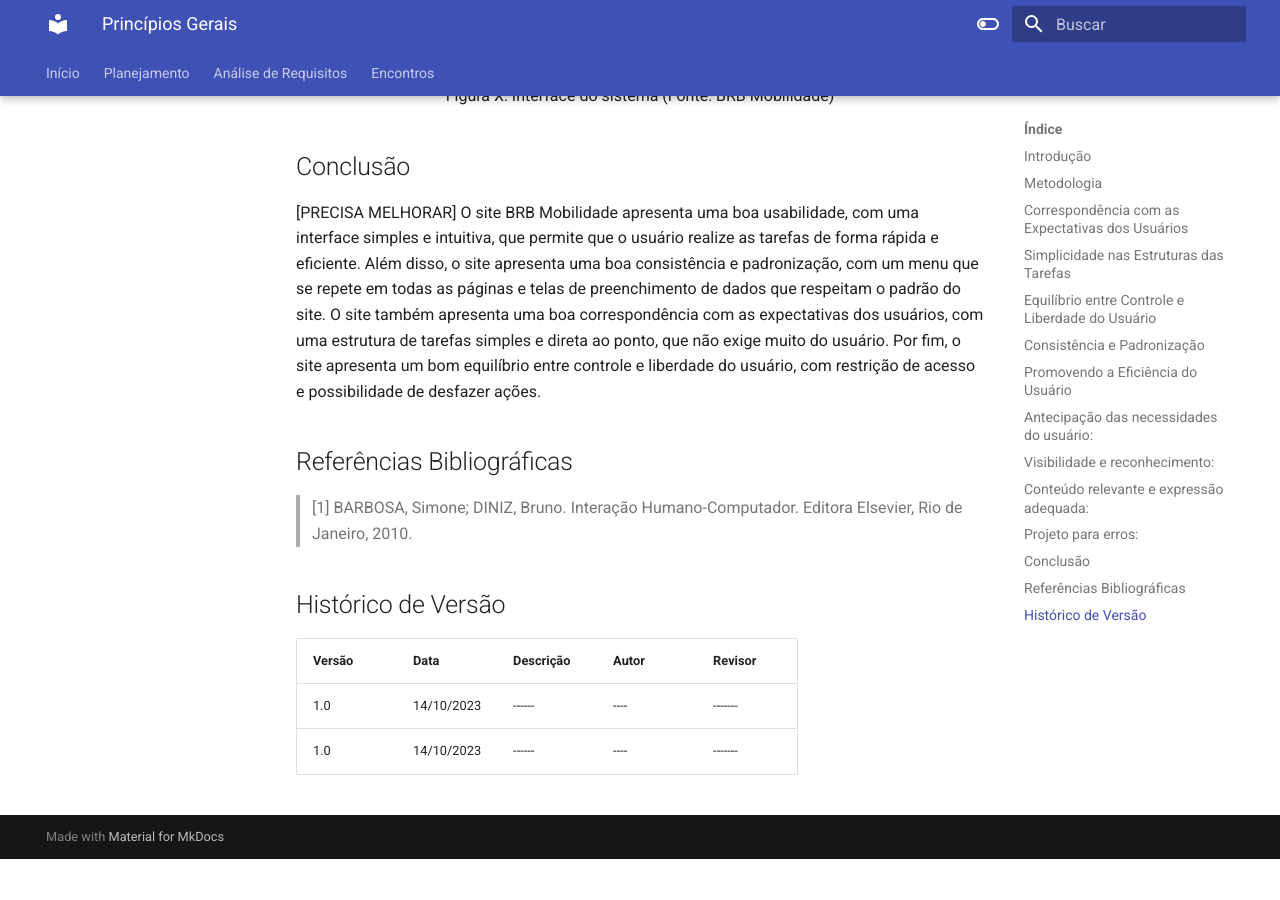
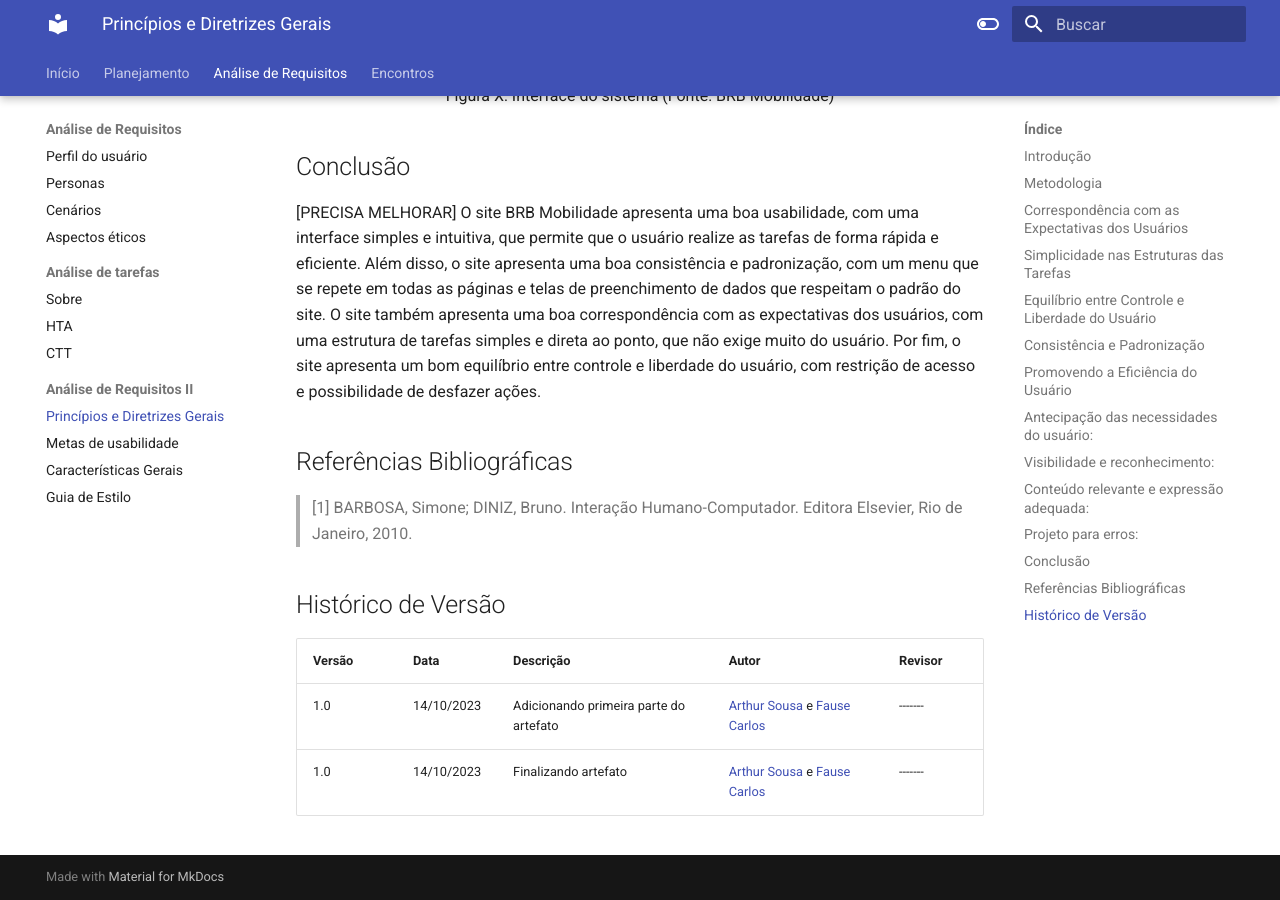
Before and after one commit to Interacao-Humano-Computador/2023.2--BRB-Mobilidade, an MkDocs documentation site: the page built from docs/analiseRequisitos/principios_gerais.md, in a window 1280 px wide and 900 px high, scrolled down 5138 px. Built offline with MkDocs 1.6.1 and Material for MkDocs 9.7.7, drawn with Linux system fonts in a browser that asks for light colours; before the commit the page ends 5997 px from its top, so only the background shows below that.

Commit message:
adiciona principios no mkdocs

```diff
--- a/docs/analiseRequisitos/principios_gerais.md
+++ b/docs/analiseRequisitos/principios_gerais.md
@@ -22,7 +22,6 @@
 **Conteúdo relevante e expressão adequada**: O princípio do conteúdo tem como objetivo utilizar a linguagem do público-alvo para melhorar a comunicação e evitar confusões, e para isso é necessário não utilizar jargões técnicos e outros termos que podem fugir do conhecimento do usuário.
 
 **Projeto para erros**: O princípio tem como objetivo criar uma interface que seja projetada para evitar possíveis erros e até mesmo corrigi-los.
-
 
 
 ## Metodologia
@@ -51,6 +50,7 @@
 
 ( Padrao de botoes? )
 
+
 ## Promovendo a Eficiência do Usuário
 
 O site apresenta eficiência do usuário ao oferecer um processo de atualização de dados simplificado e rápido. Os usuários podem facilmente acessar suas informações de cartão e efetuar atualizações necessárias, como alteração de endereço ou renovação do cartão, em apenas alguns cliques. Além disso, o sistema retém as informações anteriores do usuário, permitindo que eles não tenham que inserir repetidamente os mesmos dados, economizando tempo e esforço. Isso demonstra um compromisso com a eficiência do usuário, priorizando a economia de tempo e esforço do usuário, como recomendado por Tognazzini (2014).
@@ -59,6 +59,7 @@
 ## Antecipação das necessidades do usuário:
 
 O site não possui muitas ferramentas de antecipação, o que força o usuário a ter que recomeçar os passos do seu processo todas as vezes que vai acessar o site.
+
 
 ## Visibilidade e reconhecimento:
 
@@ -74,6 +75,7 @@
     <p>Figura X: Barra de tarefas (Fonte: BRB Mobilidade)</p>
 </div>
 
+
 ## Conteúdo relevante e expressão adequada:
 
 O sistema do BRB Mobilidade apresenta uma comunicação simples e acessível para o perfil de usuário do site. No entanto, às vezes são utilizados termos e siglas que podem estar além do conhecimento do usuário. Felizmente, as siglas sempre são explicadas logo após a citação, como podemos observar na imagem [X3]
@@ -82,6 +84,7 @@
     <img src="../../assets\PrincipiosGerais\img3.jpeg" style="width: 80%">
     <p>Figura X: Trecho do texto de termos de Uso (Fonte: BRB Mobilidade)</p>
 </div>
+
 
 ## Projeto para erros:
 
@@ -97,13 +100,15 @@
 
 [PRECISA MELHORAR] O site BRB Mobilidade apresenta uma boa usabilidade, com uma interface simples e intuitiva, que permite que o usuário realize as tarefas de forma rápida e eficiente. Além disso, o site apresenta uma boa consistência e padronização, com um menu que se repete em todas as páginas e telas de preenchimento de dados que respeitam o padrão do site. O site também apresenta uma boa correspondência com as expectativas dos usuários, com uma estrutura de tarefas simples e direta ao ponto, que não exige muito do usuário. Por fim, o site apresenta um bom equilíbrio entre controle e liberdade do usuário, com restrição de acesso e possibilidade de desfazer ações.
 
+
 ## Referências Bibliográficas
 
 > [1] BARBOSA, Simone; DINIZ, Bruno. Interação Humano-Computador. Editora Elsevier, Rio de Janeiro, 2010.
+
 
 ## Histórico de Versão
 
 |Versão|Data|Descrição|Autor|Revisor|
 |----|----|---------|-----|-------|
-|1.0|14/10/2023|------|----|-------|
-|1.0|14/10/2023|------|----|-------|
+|1.0|14/10/2023| Adicionando primeira parte do artefato | [Arthur Sousa](https://github.com/arthurrsousa) e [Fause Carlos](https://github.com/FauseSkyWalker) |-------|
+|1.0|14/10/2023| Finalizando artefato | [Arthur Sousa](https://github.com/arthurrsousa) e [Fause Carlos](https://github.com/FauseSkyWalker) |-------|
--- a/mkdocs.yml
+++ b/mkdocs.yml
@@ -54,6 +54,7 @@
       - HTA: analiseRequisitos/analise_tarefas/hta.md
       - CTT: analiseRequisitos/analise_tarefas/ctt.md
     - Análise de Requisitos II:
+      - Princípios e Diretrizes Gerais: analiseRequisitos/principios_gerais.md
       - Metas de usabilidade: analiseRequisitos/metas_usa.md
       - Características Gerais: analiseRequisitos/caracteristicas_gerais.md
       - Guia de Estilo: analiseRequisitos/guia_de_estilo.md
```
